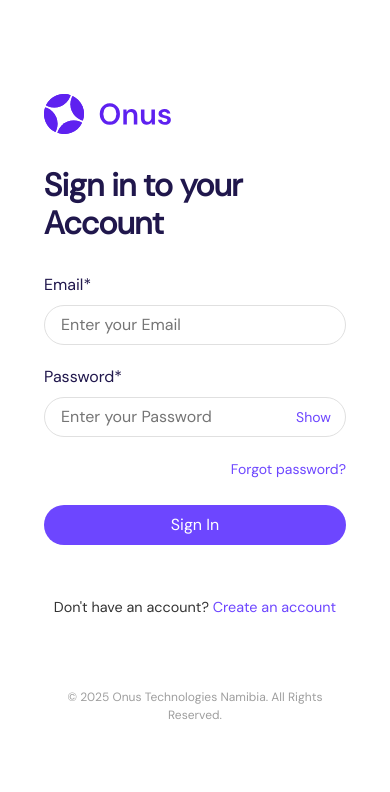
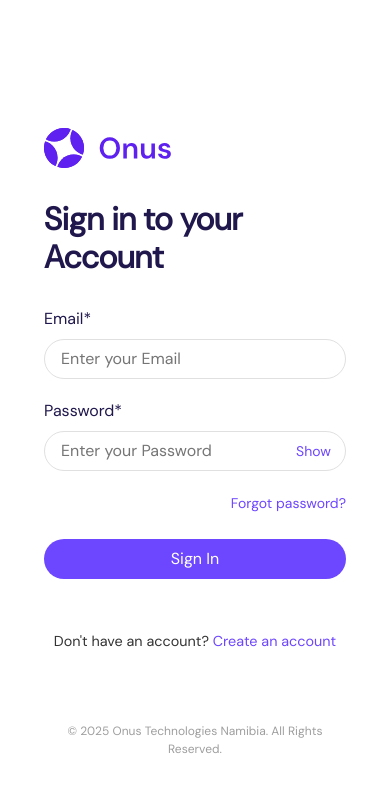
Before and after one commit to rowan-franciscus/onus-health-application, a React (Create React App) app in the folder client/: page /sign-in in a window 390 px wide. Shown: the top 792 px of the page. Built offline with nearby package versions, Linux system fonts and the light colour scheme; no server answers.

Commit message:
Remove min-height constraint on mobile auth pages to fix logo cut-off
- Added min-height: auto to authPageContainer on mobile
- Removes 100vh constraint that was pushing content above viewport
- Allows natural content flow from top of page
- Fixes logo being cut off on 390px mobile viewport

```diff
--- a/client/src/pages/auth/Auth.module.css
+++ b/client/src/pages/auth/Auth.module.css
@@ -604,6 +604,7 @@
   .authPageContainer {
     padding: 30px 0 20px 0;
     align-items: flex-start;
+    min-height: auto;
   }
 
   /* Maintain some internal spacing for content */
```
